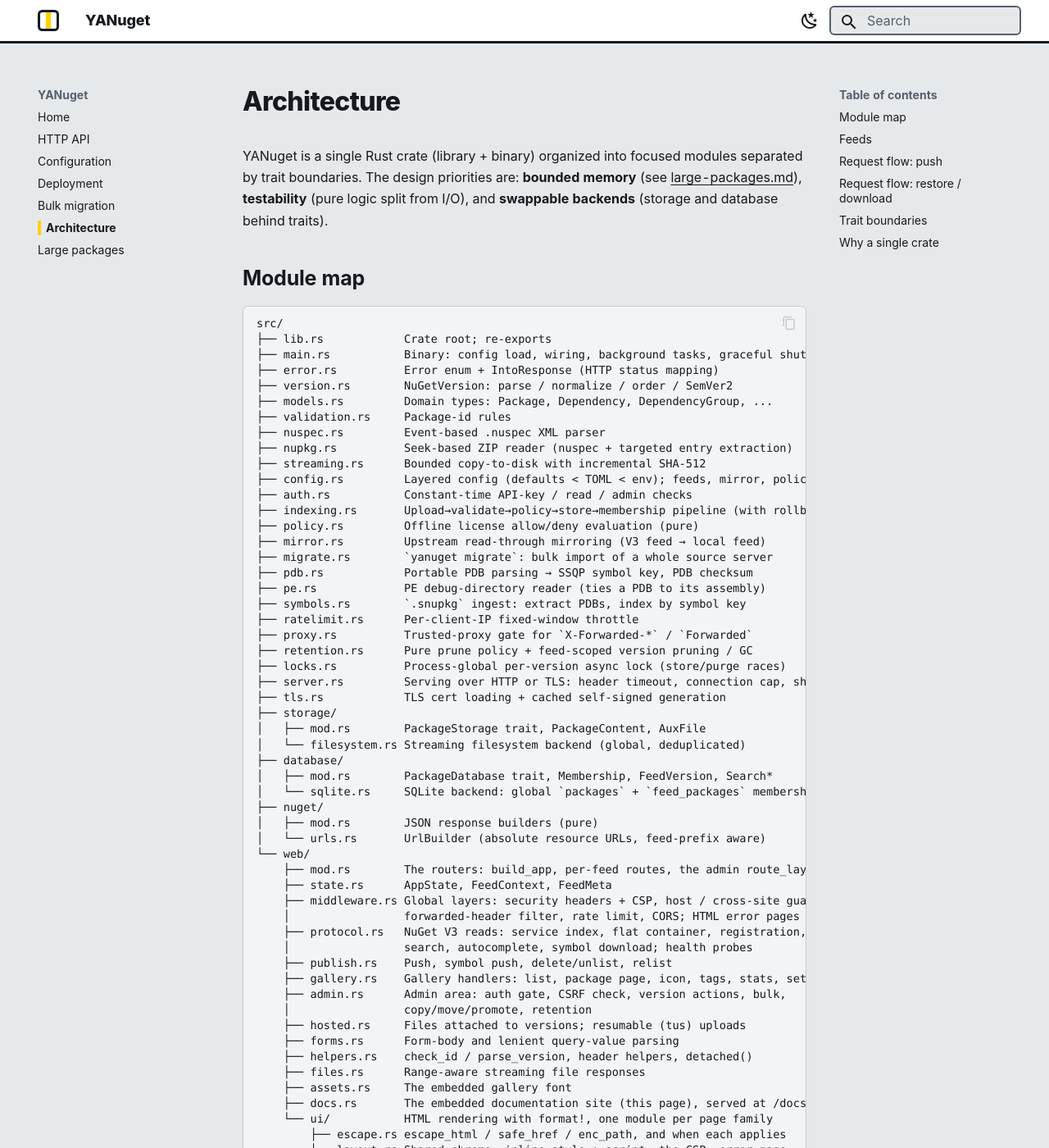
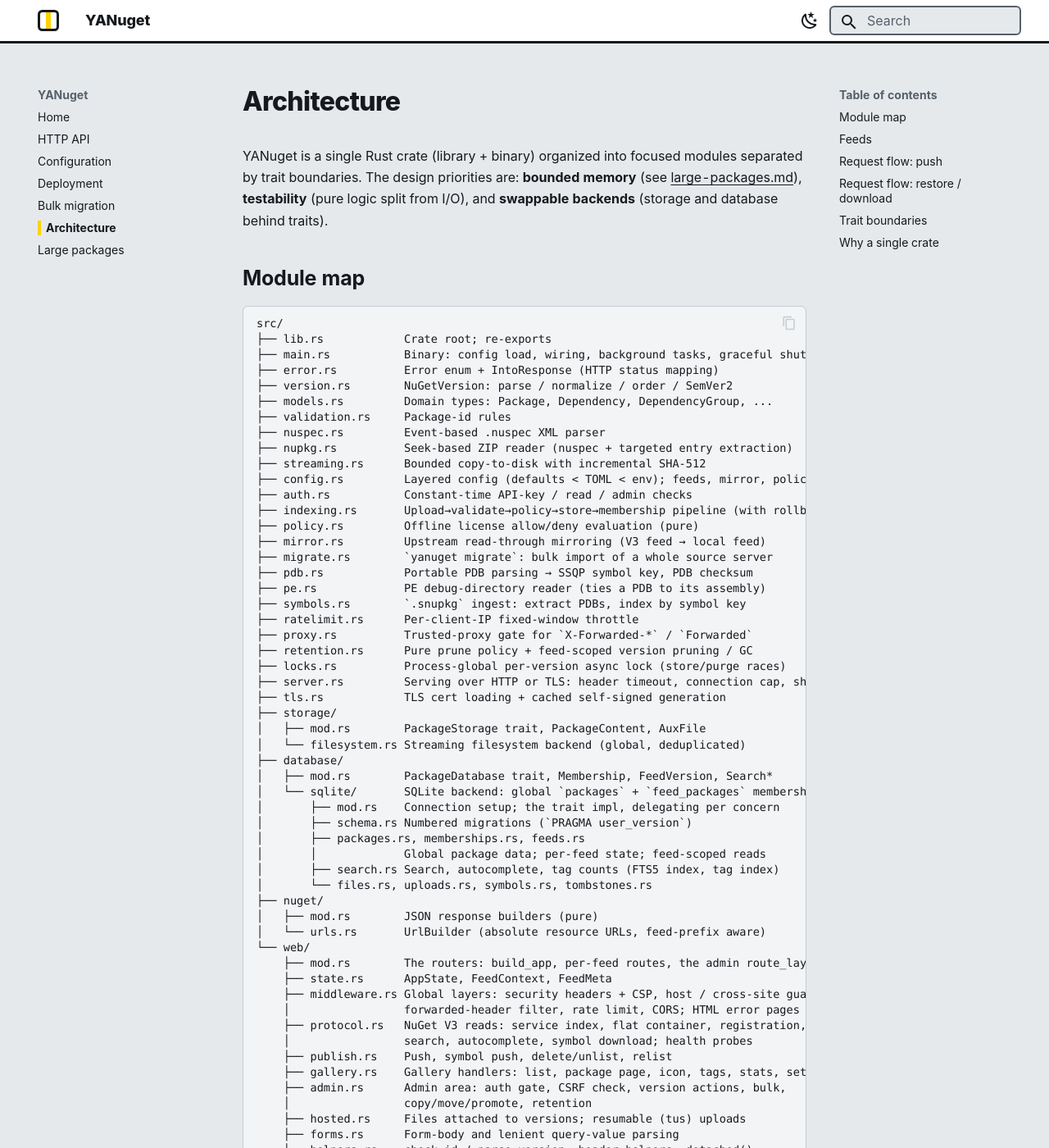
Before and after one commit to thoscut/YANuget, an MkDocs documentation site: the page built from docs/architecture.md, in a window 1280 px wide and 1400 px high. Shown: the whole window at 82% size. Built offline with MkDocs 1.6.1 and Material for MkDocs 9.7.7, drawn with Linux system fonts in a browser that asks for light colours; some web fonts are replaced; some of the changed text lies outside the part shown.

Commit message:
Describe the database modules and numbered migrations
The module map and the contributor layout table still showed one
`sqlite.rs`, and the architecture page described only the data
migrations as numbered. Both now show the per-concern modules, and the
architecture page says what a schema change has to be: a new step at the
end of the table, never an edit to one that has shipped, with the
foreign keys that tie a version's rows to it. (MNT-03)

Co-Authored-By: Claude Opus 5.5 <noreply@anthropic.com>
Claude-Session: https://claude.ai/code/session_01VMtCTrm1FuDAGgR3wgyVBX

````diff
--- a/docs/architecture.md
+++ b/docs/architecture.md
@@ -38,7 +38,13 @@ src/
 │   └── filesystem.rs Streaming filesystem backend (global, deduplicated)
 ├── database/
 │   ├── mod.rs        PackageDatabase trait, Membership, FeedVersion, Search*
-│   └── sqlite.rs     SQLite backend: global `packages` + `feed_packages` membership
+│   └── sqlite/       SQLite backend: global `packages` + `feed_packages` membership
+│       ├── mod.rs    Connection setup; the trait impl, delegating per concern
+│       ├── schema.rs Numbered migrations (`PRAGMA user_version`)
+│       ├── packages.rs, memberships.rs, feeds.rs
+│       │             Global package data; per-feed state; feed-scoped reads
+│       ├── search.rs Search, autocomplete, tag counts (FTS5 index, tag index)
+│       └── files.rs, uploads.rs, symbols.rs, tombstones.rs
 ├── nuget/
 │   ├── mod.rs        JSON response builders (pure)
 │   └── urls.rs       UrlBuilder (absolute resource URLs, feed-prefix aware)
@@ -105,9 +111,14 @@ PUT /api/v2/package
 ```
 
 The database keeps a full-text index for search (FTS5, trigram tokenizer)
-next to `packages`, maintained by triggers. Schema changes are numbered by
-`PRAGMA user_version` and run once, inside a `BEGIN IMMEDIATE` transaction, so
-two processes opening the same file never both migrate it.
+next to `packages`, maintained by triggers. Memberships, tags, attached files
+and symbol mappings each have a foreign key to their version in `packages`,
+so deleting the version takes them with it. Every schema change is a numbered
+step in `database/sqlite/schema.rs`, recorded in `PRAGMA user_version`; each
+runs once, in its own `BEGIN IMMEDIATE` transaction, so two processes opening
+the same file never both apply it, and a new database runs every step, so it
+ends up with exactly the schema an upgraded one has. A changed table, index
+or trigger is a new step, never an edit to an old one.
 
 ## Request flow: restore / download
 
````
Also changed, not shown: CONTRIBUTING.md (+2 -1 lines).
